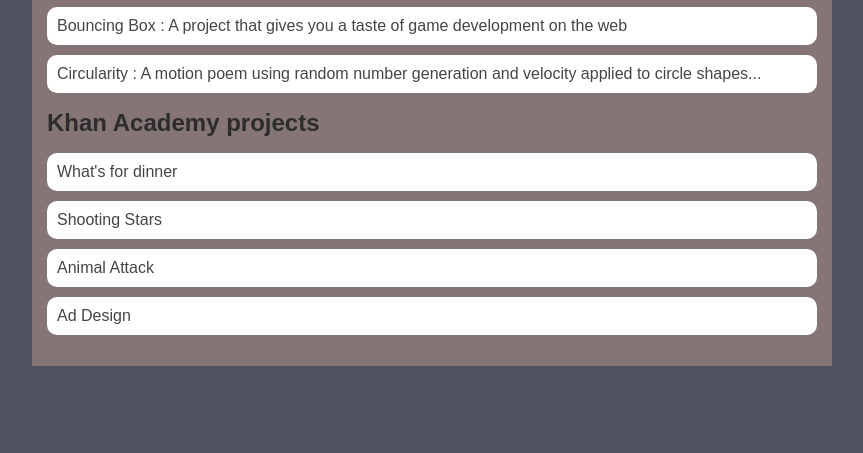
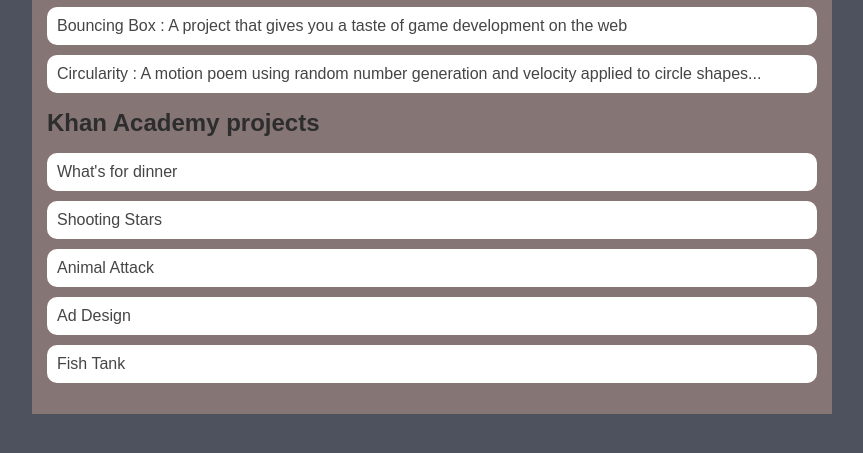
Before and after one commit to dashelstroud/dashelstroud.github.io, a plain HTML site: page portfolio.html in a window 1280 px wide. Shown: the part 197-650 px from the top of the page, without its empty margins (208-1071 px from the left). Drawn offline with Linux system fonts and the light colour scheme.

Commit message:
Added fish tank

```diff
--- a/portfolio.html
+++ b/portfolio.html
@@ -32,6 +32,7 @@
                         <li> <a href = "https://www.khanacademy.org/computer-programming/spin-off-of-project-shooting-star/6084585115664384">Shooting Stars</a></li>
                         <li> <a href = "https://www.khanacademy.org/computer-programming/spin-off-of-project-amnimal-attack-the-animal-on-screen-is-a-lion-and-not-a-sunflower-i-swear/5250265144672256">Animal Attack</a></li>
                         <li> <a href = "https://www.khanacademy.org/computer-programming/spend-all-your-money-on-rise-of-kingdoms/4549780929560576">Ad Design</a></li>
+                        <li> <a href = "https://www.khanacademy.org/computer-programming/jaws-12/5055253982265344">Fish Tank</a></li>
                    </ul>
                  </div>
 
```
